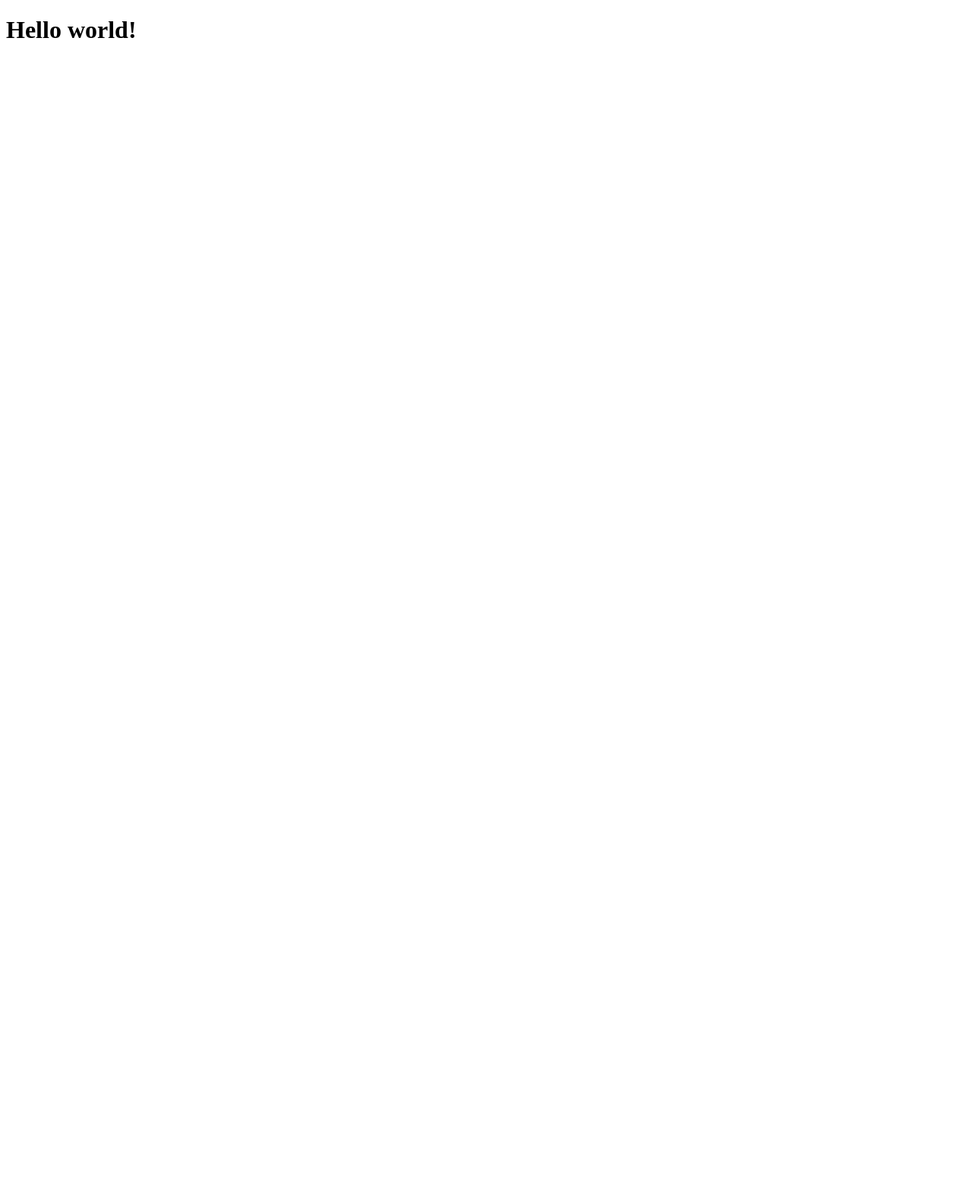
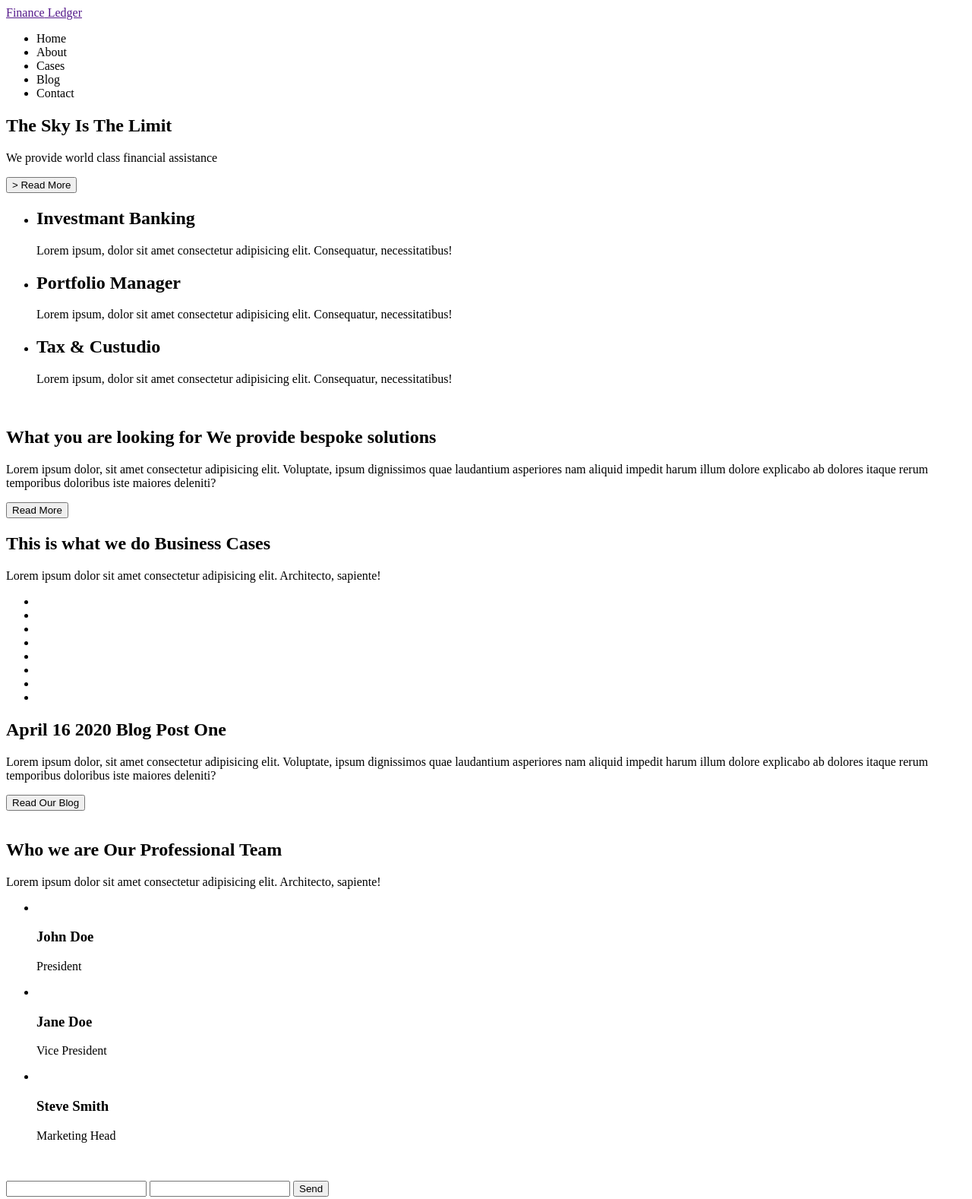
Before and after one commit to ivansinabdeev/test_for_GWeb, a website: page src/index.html in a window 1280 px wide. Shown: the top 1578 px of the page at 76% size. Before the commit the page ends 800 px from the top, so only its background shows below. Drawn offline with Linux system fonts and the light colour scheme.

Commit message:
adds code content

```diff
--- a/package.json
+++ b/package.json
@@ -1,10 +1,10 @@
 {
   "homepage": "https://ivansinabdeev.github.io/test_for_GWeb",
-
-
   "dependencies": {
     "gh-pages": "^3.2.3",
-    "parcel": "^2.0.1",
     "sass": "^1.45.1"
+  },
+  "devDependencies": {
+    "webpack": "^5.65.0"
   }
 }
--- a/src/index.html
+++ b/src/index.html
@@ -4,9 +4,141 @@
     <meta charset="UTF-8">
     <meta http-equiv="X-UA-Compatible" content="IE=edge">
     <meta name="viewport" content="width=device-width, initial-scale=1.0">
-    <title>Document</title>
+    <title>Finance Ledger</title>
 </head>
 <body>
-    <h1>Hello world! </h1>
+    <header>
+        <div>
+            <nav>
+                <a href=""> <span>Finance</span> Ledger </a>
+                <ul>
+                    <li>Home</li>
+                    <li>About</li>
+                    <li>Cases</li>
+                    <li>Blog</li>
+                    <li>Contact</li>
+                </ul>
+            </nav>
+        </div>
+    </header>
+     <main> <!-- Information -->
+        <section> <!-- Hero -->
+            <h1>The Sky Is The Limit</h1>
+            <p>We provide world class financial assistance</p>
+            <button type="button">> Read More</button>
+        </section>
+        <section> <!-- Ouwer works -->
+            <div>
+                <ul>
+                    <li>
+                        <h2>Investmant Banking</h2>
+                        <p>Lorem ipsum, dolor sit amet consectetur adipisicing elit. Consequatur, necessitatibus!</p>
+                    </li>
+                    <li>
+                        <h2>Portfolio Manager</h2>
+                        <p>Lorem ipsum, dolor sit amet consectetur adipisicing elit. Consequatur, necessitatibus!</p>
+                    </li>
+                    <li>
+                        <h2>Tax & Custudio</h2>
+                        <p>Lorem ipsum, dolor sit amet consectetur adipisicing elit. Consequatur, necessitatibus!</p>
+                    </li>
+                </ul>
+            </div>
+        </section>
+        <section> <!-- Solutions -->
+            <div>
+                <img src="" alt="">
+            </div>
+            <div>
+                <h2>What you are looking for <span>We provide bespoke solutions</span> </h2>
+                <p>Lorem ipsum dolor, sit amet consectetur adipisicing elit. Voluptate, ipsum dignissimos quae laudantium asperiores nam
+                aliquid impedit harum illum dolore explicabo ab dolores itaque rerum temporibus doloribus iste maiores deleniti?</p>
+                <button type="button">Read More</button>
+            </div>
+        </section>
+        <section> <!-- Cases -->
+            <h2>This is what we do <span>Business Cases</span> </h2>
+            <p>Lorem ipsum dolor sit amet consectetur adipisicing elit. Architecto, sapiente!</p>
+            <ul>
+                <li>
+                    <img src="" alt="">
+                </li>
+                <li>
+                    <img src="" alt="">
+                </li>
+                <li>
+                    <img src="" alt="">
+                </li>
+                <li>
+                    <img src="" alt="">
+                </li>
+                <li>
+                    <img src="" alt="">
+                </li>
+                <li>
+                    <img src="" alt="">
+                </li>
+                <li>
+                    <img src="" alt="">
+                </li>
+                <li>
+                    <img src="" alt="">
+                </li>
+            </ul>
+        </section>
+        <section> <!-- Blog -->
+            <div>
+                <h2>April 16 2020 <span>Blog Post One</span> </h2>
+                <p>Lorem ipsum dolor, sit amet consectetur adipisicing elit. Voluptate, ipsum dignissimos quae laudantium asperiores nam
+                aliquid impedit harum illum dolore explicabo ab dolores itaque rerum temporibus doloribus iste maiores deleniti?
+                </p>
+                <button type="button">Read Our Blog</button>
+            </div>
+            <div>
+                <img src="" alt="">
+            </div>
+        </section>
+        <section> <!-- Team -->
+            <h2>Who we are <span>Our Professional Team</span> </h2>
+            <p>Lorem ipsum dolor sit amet consectetur adipisicing elit. Architecto, sapiente!</p>
+            <ul>
+                <li>
+                    <img src="" alt="">
+                    <h3>John Doe</h3>
+                    <p>President</p>
+                </li>
+                <li>
+                    <img src="" alt="">
+                    <h3>Jane Doe</h3>
+                    <p>Vice President</p>
+                </li>
+                <li>
+                    <img src="" alt="">
+                    <h3>Steve Smith</h3>
+                    <p>Marketing Head</p>
+                </li>
+            </ul>
+        </section>
+        <section> <!-- Callback -->
+            <div>
+                <img src="" alt="">
+            </div>
+            <form action="">
+                <p></p>
+                <input type="text" name="" id="">
+                <input type="text" name="" id="">
+                <button type="submit">Send</button>
+            </form>
+        </section>
+    </main>
+    <footer>
+        <ul>
+            <li></li>
+            <li></li>
+            <li></li>
+            <li></li>
+            <p>Copyright © 2021 - FinanceLedger</p>
+        </ul>
+    </footer>
 </body>
 </html>
```
Also changed, not shown: 1 other file.
